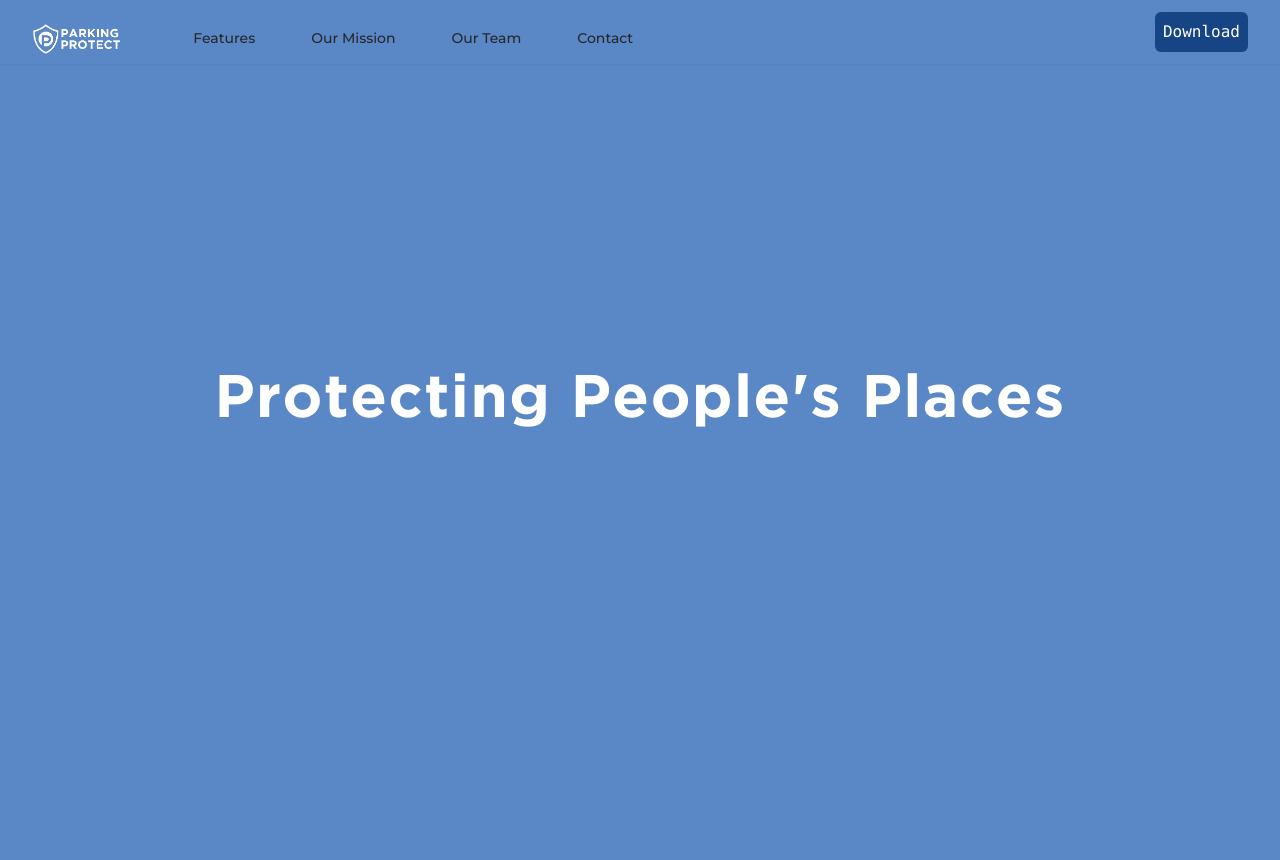
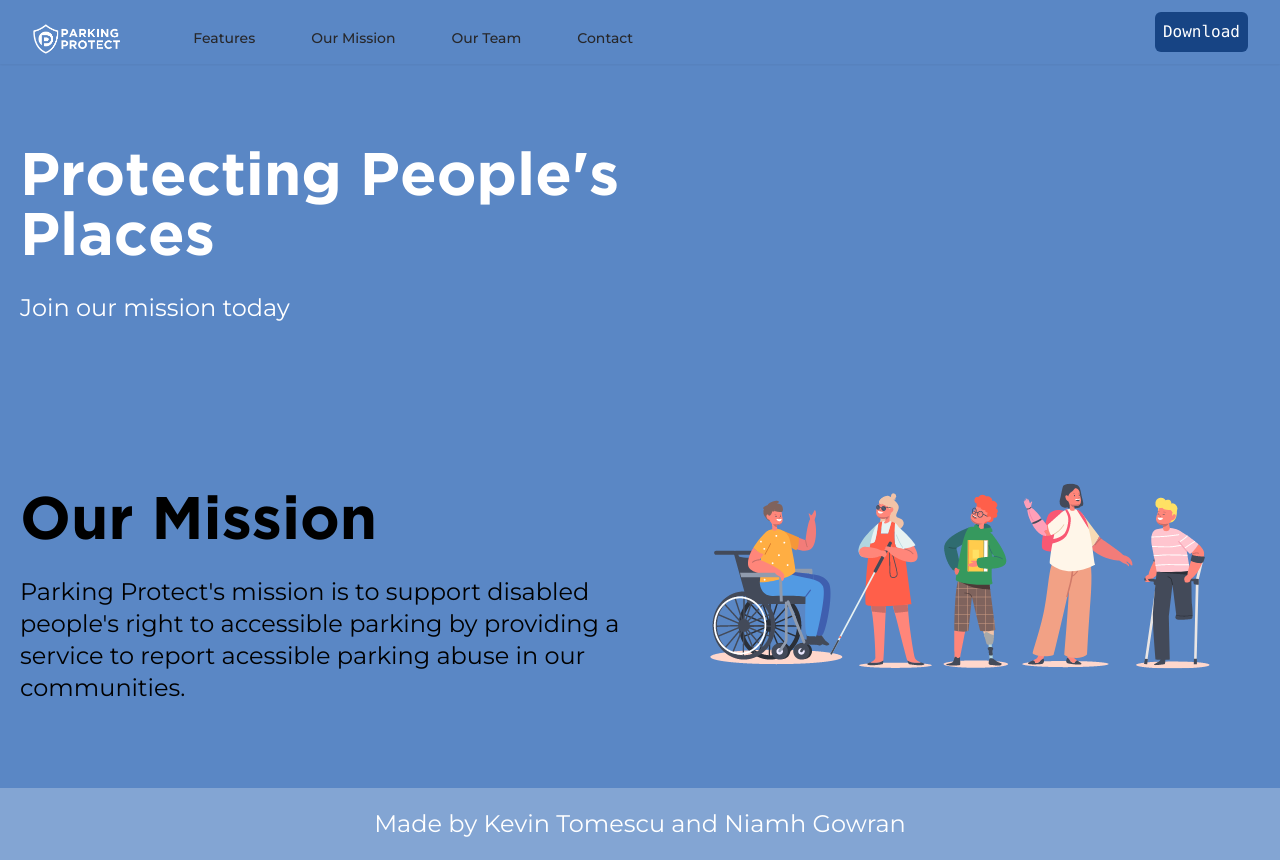
Before and after one commit to ngowran/parkingprotect, a Next.js app: page / in a window 1280 px wide. Before the commit the page ends 800 px from the top, so only its background shows below. Built offline with nearby package versions, Linux system fonts and the light colour scheme.

Commit message:
Hero, Mission and Footer component

```diff
--- /dev/null
+++ b/components/Footer.jsx
@@ -0,0 +1,9 @@
+import React from "react";
+
+export default function Footer() {
+    return (
+        <div style={{ backgroundColor: '#83A5D3' }} className=" text-white text-center py-5">
+            <p className="text-2xl">Made by Kevin Tomescu and Niamh Gowran</p>
+        </div>
+    )
+}
--- a/components/Hero.jsx
+++ b/components/Hero.jsx
@@ -2,12 +2,15 @@ import React from "react";
 
 const Hero = () => {
   return (
-    <div className="w-full h-screen text-center">
-      <div className="max-w-[1240px] w-full h-full mx-auto p-2 flex justify-center items-center">
-        <div>
-          <h3 className="text-6xl tracking-wide text-white">
+    <div className="py-16">
+      <div className="pt-16 grid md:grid-cols-2">
+        <div className="text-center md:text-left p-5">
+          <h3 className="text-6xl  text-white">
             Protecting People&apos;s Places
           </h3>
+          <br></br>
+          <p className="text-2xl text-white">
+            Join our mission today </p>
         </div>
       </div>
     </div>
--- /dev/null
+++ b/components/Mission.jsx
@@ -0,0 +1,24 @@
+import React from "react";
+import people from "../public/people.png";
+import Image from "next/image";
+
+export default function Mission() {
+    return (
+        <div className="py-16" id="mission">
+            <div className="grid md:grid-cols-2 grid-cols-1">
+                <div className="text-center md:text-left p-5">
+                    <h1 className="text-6xl  font-bold">Our Mission</h1>
+                    <br></br>
+                    <p className="text-2xl ">
+                        Parking Protect's mission is to support disabled
+                        people's right to accessible parking by providing a service to report acessible parking
+                        abuse in our communities.
+                    </p>
+                </div>
+                <div className="align-top text-center mx-auto">
+                    <Image src={people} alt="people" height={500} width={500} />
+                </div>
+            </div>
+        </div>
+    );
+}
--- a/components/Nav.jsx
+++ b/components/Nav.jsx
@@ -1,7 +1,7 @@
-import { Fragment, useEffect, useState} from "react";
+import { Fragment, useEffect, useState } from "react";
 import { Disclosure, Menu, Transition } from "@headlessui/react";
 import { Bars3Icon, BellIcon, XMarkIcon } from "@heroicons/react/24/outline";
-import {  IoLogoAppleAppstore, IoLogoGooglePlaystore } from "react-icons/io5";
+import { IoLogoAppleAppstore, IoLogoGooglePlaystore } from "react-icons/io5";
 import Image from "next/image";
 import Link from "next/link";
 import logo from "../public/parking.png";
@@ -151,7 +151,7 @@ export default function Nav() {
                     </div>
                   </div>
                 </>
-              )  : null}
+              ) : null}
 
             </div>
           </div>
--- a/pages/index.js
+++ b/pages/index.js
@@ -1,7 +1,8 @@
-
 import Hero from '../components/Hero'
 import Nav from '../components/Nav'
 import Head from 'next/head'
+import Mission from '../components/Mission'
+import Footer from '../components/Footer'
 
 export default function Home() {
   return (
@@ -11,8 +12,10 @@ export default function Home() {
         <meta name="viewport" content="initial-scale=1.0, width=device-width" />
         <meta name="description" content="Parking Protect - Proudly Protecting People's Places!" />
       </Head>
-        <Nav/>
-        <Hero/>
+      <Nav />
+      <Hero />
+      <Mission />
+      <Footer />
 
     </div>
   )
```
Also changed, not shown: public/people.png (added). Lines whose indentation alone changed are shown as unchanged.
